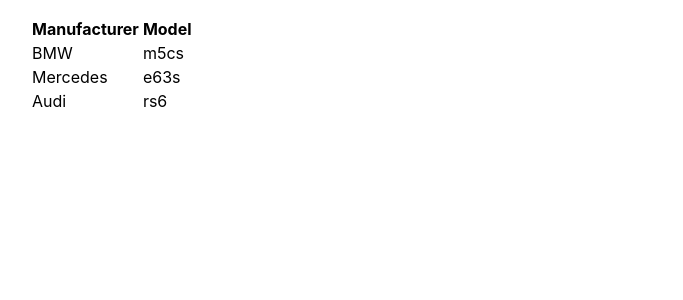
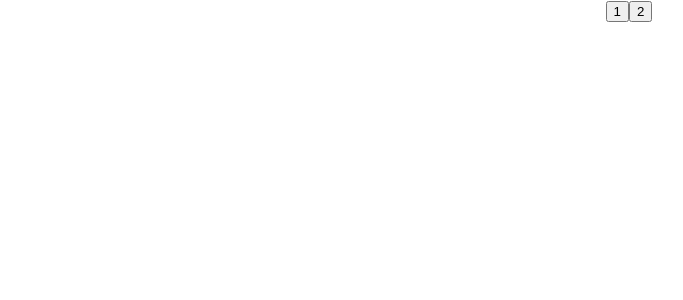
Before and after one commit to LySkyn/microtasks, a React (Create React App) app: page / in a window 1280 px wide. Shown: the top 300 px of the page, without its empty margins (11-694 px from the left). Built offline with nearby package versions, Linux system fonts and the light colour scheme.

Commit message:
Lesson 1.2.1

```diff
--- a/src/App.tsx
+++ b/src/App.tsx
@@ -1,19 +1,33 @@
 import React from 'react';
-import logo from './logo.svg';
 import './App.css';
-import {NewComponent} from "./NewComponent";
 
-const topCars = [
-    {manufacturer: 'BMW', model: 'm5cs'},
-    {manufacturer: 'Mercedes', model: 'e63s'},
-    {manufacturer: 'Audi', model: 'rs6'}
-];
 
 function App() {
+    // const myFirstSubscriber = () => {
+    //     console.log('Hello, I\'m Vasya')
+    // };
+    // const mySecondSubscriber = () => {
+    //     console.log('Hello, I\'m Ivan')
+    // };
+    // const onClickHandler=(name:string) => {
+    //     console.log(name)
+    // }
+    const foo1 = () => {
+        console.log('100200')
+// ничего не передавать, но в консоли должно показаться 100200
+    };
+    const foo2 = (num:number) => {
+        console.log(num)
+    };
     return (
-        <>
-            <NewComponent topCars={topCars}/>
-        </>
+        <div className="App">
+            {/*<button onClick={(event: React.MouseEvent<HTMLButtonElement>)=>{console.log('Hello!')}}> My Youtube Chanel - 1 </button>*/}
+            {/*<button onClick={(event) => onClickHandler('Vasya')}> My Youtube Chanel - 1</button>*/}
+            {/*<button onClick={(event) => onClickHandler('Ivan')}> My Youtube Chanel - 2</button>*/}
+            {/*<button onClick={() => onClickHandler('some info')}> My Youtube Chanel - 3</button>*/}
+            <button onClick={foo1}>1</button>
+            <button onClick={() => foo2(100200)}>2</button>
+        </div>
     );
 }
 
```
